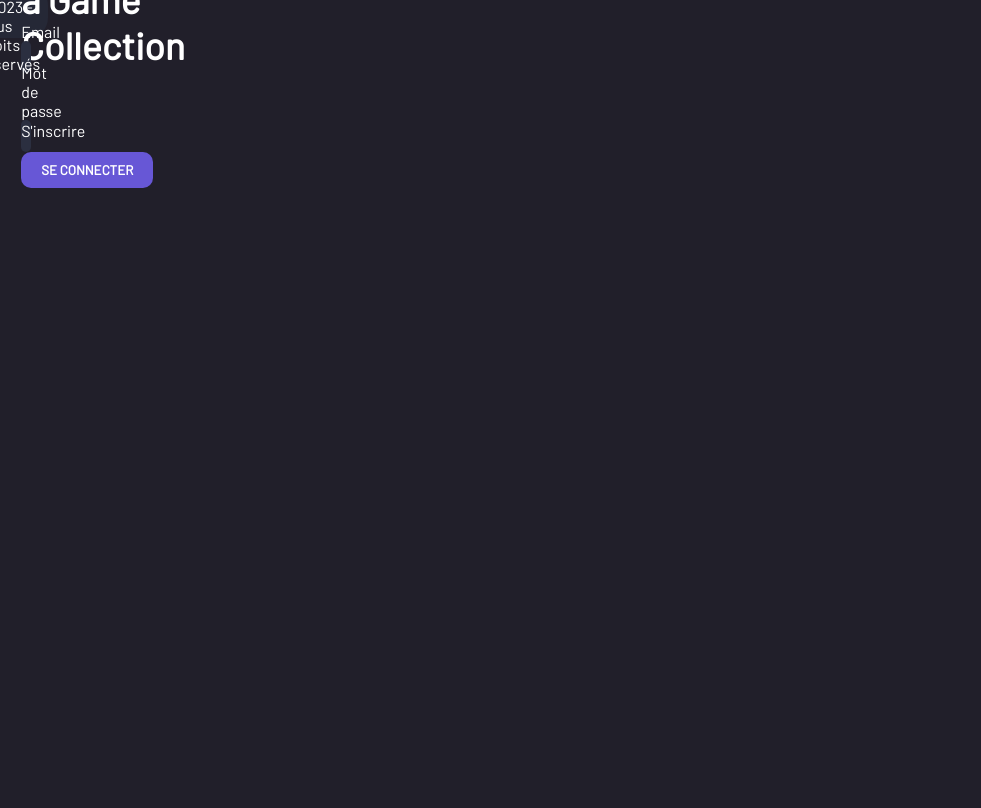
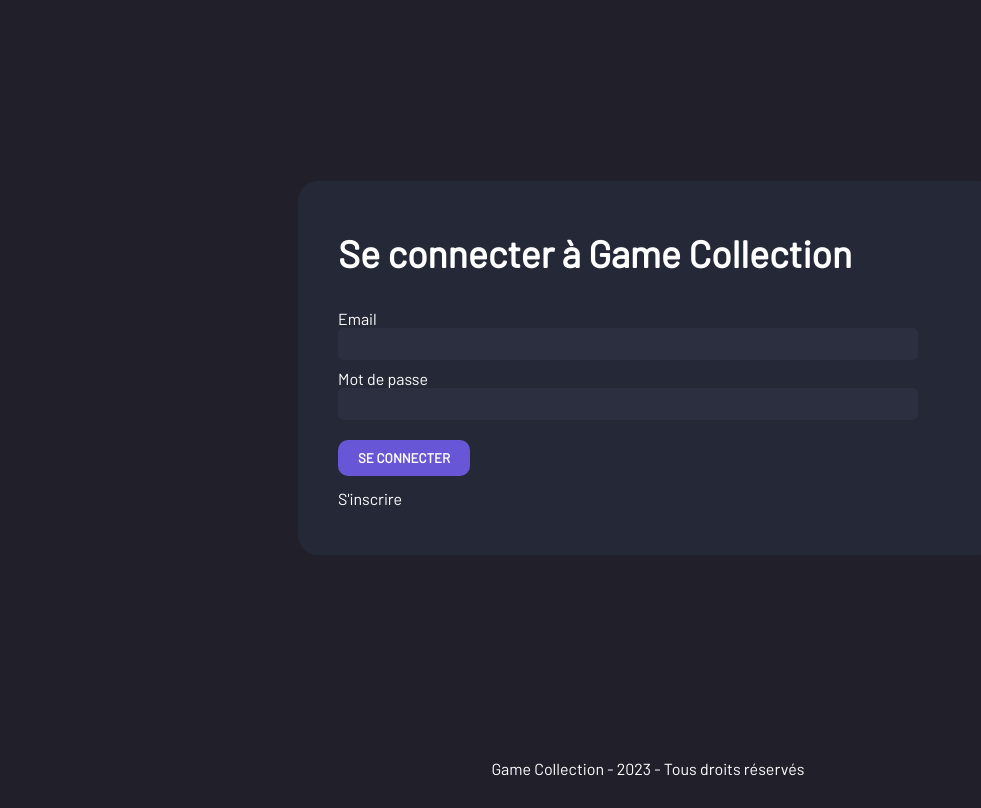
Before and after one commit to Tomm-72/Game_Collection, a PHP site: page /connexion in a window 1280 px wide. Shown: the whole page, without its empty margins (0-981 px from the left). Before the commit the page ends 188 px from the top, so only its background shows below. Run offline with PHP 8.4, Linux system fonts and the light colour scheme.

Commit message:
the inscription form is able to insert user un bdd

```diff
--- a/index.php
+++ b/index.php
@@ -1,6 +1,8 @@
 <?php
-    require_once ('vendor/autoload.php');
-
+    require_once 'vendor/autoload.php';
+    $dotenv = Dotenv\Dotenv::createImmutable(__DIR__);
+    $dotenv->load();
+    session_start();
     if (isset($_GET['page'])) {
         switch ($_GET['page']) {
             case 'accueil':
--- a/models/PDO.php
+++ b/models/PDO.php
@@ -4,6 +4,5 @@
 {
     //Connexion à la bdd
     $bdd = new PDO('mysql:host=' . $_ENV['DB_HOST'] . ';dbname=' . $_ENV['DB_NAME'] , $_ENV['DB_USER'] , $_ENV['DB_PASS'] , array(PDO::MYSQL_ATTR_INIT_COMMAND => 'SET NAMES utf8'));
-
     return $bdd;
 }
--- a/models/user_model.php
+++ b/models/user_model.php
@@ -2,7 +2,7 @@
 function createUser($nom,$prenom,$mdp,$mail) {
     $db = getDB();
 
-    $db_query_create = $db->prepare('insert into Utilisateur(nom_user,pren_user,mdp_user,mail_user) values(:nom,:pren,:mdp,:mail)');
+    $db_query_create = $db->prepare('insert into Utilisateur(nom_utilisateur,prenom_utilisateur,mdp_utilisateur,mail_utilisateur) values(:nom,:pren,:mdp,:mail)');
 
     $db_query_create->execute([
         'nom' => $nom,
@@ -15,7 +15,7 @@
 function updateUser($id_user, $nom, $prenom, $mdp, $mail ){
     $db = getDB();
 
-    $db_query_update =$db->prepare('update Utilisateur SET nom_user = :nom, pren_user = :prenom, mdp_user = :mdp, mail_user = :mail WHERE id_user = :id');
+    $db_query_update =$db->prepare('update Utilisateur SET nom_utilisateur = :nom, prenom_utilisateur = :prenom, mdp_utilisateur = :mdp, mail_utilisateur = :mail WHERE id_utilisateur = :id');
 
     $db_query_update->execute([
         'nom' => $nom,
@@ -29,7 +29,7 @@
 function deleteUser($id_user){
     $db = getDB();
 
-    $db_query_delete = $db->prepare('delete FROM Utilisateur WHERE id_user = :id');
+    $db_query_delete = $db->prepare('delete FROM Utilisateur WHERE id_utilisateur = :id');
 
     $db_query_delete->execute([
         'id' => $id_user
--- a/src/styles/forms.css
+++ b/src/styles/forms.css
@@ -1,18 +1,18 @@
-@import "styles/styles.css";
+@import "src/styles/styles.css";
 
 @font-face {
     font-family: Barlow;
     src: url(../fonts/Barlow-Regular.ttf);
   }
 html{
-    width: 1vw;
-    height: 1vh;
+    width: 100vw;
+    height: 100vh;
     overflow-y: hidden;
 }
 body {
     display: flex;
-    width: 1vw;
-    height: 1vh;
+    width: 100%;
+    height: 100%;
     flex-direction: column;
     justify-content: center;
     align-items: flex-start;
--- a/src/styles/header.css
+++ b/src/styles/header.css
@@ -1,12 +1,12 @@
 body {
-    height: 15vh;
+    height: 1vh;
     width: 100%;
     font-family: 'Barlow', sans-serif;
 }
 
 #header{
     background-color: #211F2A;
-    height: 15vh;
+    height: 1vh;
     width: 100%;
 
     display: flex;
```
Also changed, not shown: composer.json (+8 -6 lines), controllers/inscription_page.php (+6 -7 lines), 2 other files.
